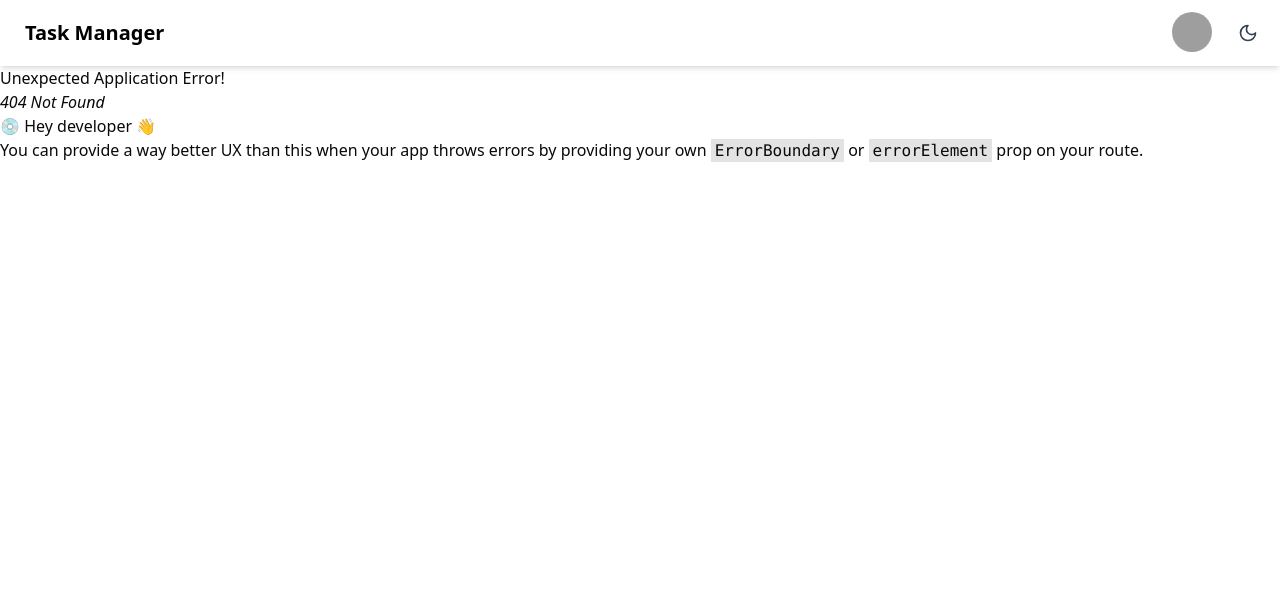
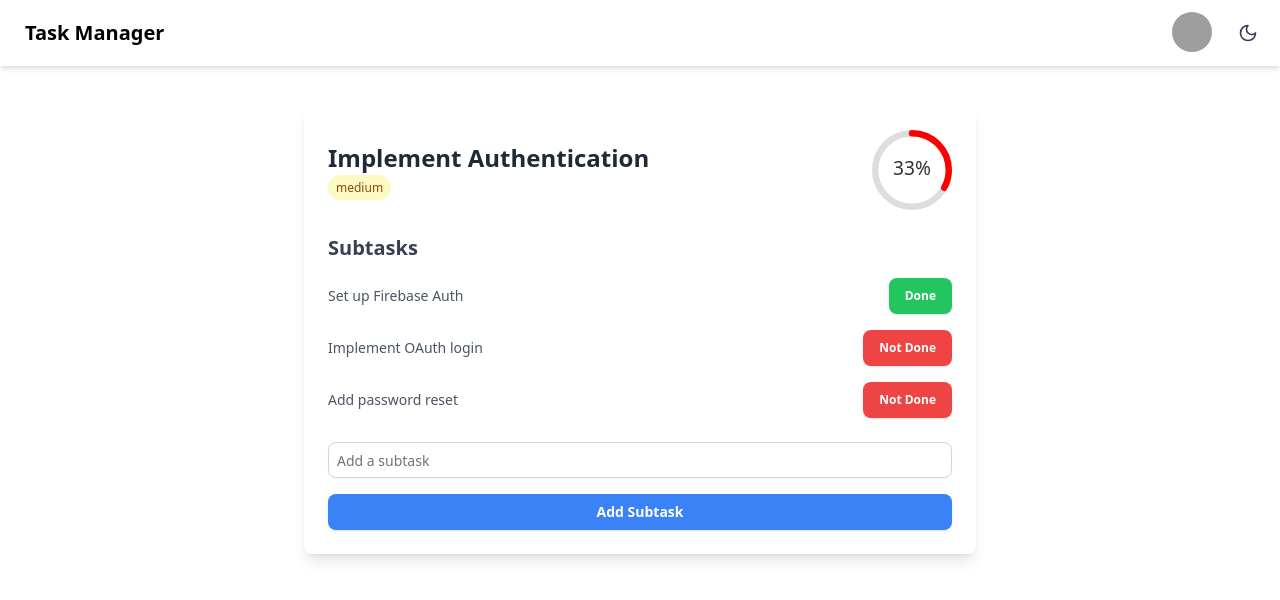
Before and after one commit to jaskamal2724/task-management, a React (Vite) app in the folder client/: page /task in a window 1280 px wide. Before the commit this address had no page. Shown: the top 600 px of the page. Built offline with nearby package versions, Linux system fonts and the light colour scheme; grey boxes are pictures that could not be loaded.

Commit message:
task details page added

```diff
--- /dev/null
+++ b/client/src/components/Task.jsx
@@ -0,0 +1,97 @@
+import { useState } from "react";
+import { Button } from "./ui/button";
+import { Input } from "./ui/input";
+import { Label } from "./ui/label";
+import { CircularProgressbar, buildStyles } from "react-circular-progressbar";
+import "react-circular-progressbar/dist/styles.css";
+
+const TaskDetails = () => {
+  const [task, setTask] = useState({
+    id: 1,
+    title: "Implement Authentication",
+    priority: "medium",
+    subtasks: [
+      { id: "sub1", title: "Set up Firebase Auth", completed: true },
+      { id: "sub2", title: "Implement OAuth login", completed: false },
+      { id: "sub3", title: "Add password reset", completed: false },
+    ],
+  });
+
+  const calculateProgress = () => {
+    const totalSubtasks = task.subtasks.length;
+    const completedSubtasks = task.subtasks.filter((sub) => sub.completed).length;
+    return totalSubtasks > 0 ? Math.round((completedSubtasks / totalSubtasks) * 100) : 0;
+  };
+
+  const toggleSubtaskCompletion = (subtaskId) => {
+    setTask((prevTask) => ({
+      ...prevTask,
+      subtasks: prevTask.subtasks.map((subtask) =>
+        subtask.id === subtaskId ? { ...subtask, completed: !subtask.completed } : subtask
+      ),
+    }));
+  };
+
+  const priorityColors = {
+    high: "bg-red-100 text-red-800",
+    medium: "bg-yellow-100 text-yellow-800",
+    low: "bg-green-100 text-green-800",
+  };
+
+  return (
+    <div className="p-6 max-w-2xl mx-auto mt-10 bg-white text-black rounded-lg shadow-lg">
+      <div className="flex items-center justify-between">
+        <div>
+          <h2 className="text-2xl font-bold text-gray-800">{task.title}</h2>
+          <span className={`text-xs px-2 py-1 mt-2 rounded-full ${priorityColors[task.priority]}`}>
+            {task.priority}
+          </span>
+        </div>
+
+        <div className="w-20 h-20">
+          <CircularProgressbar
+            value={calculateProgress()}
+            text={`${calculateProgress()}%`}
+            styles={buildStyles({
+              textSize: "24px",
+              pathColor: calculateProgress() < 50 ? "red" : "green",
+              textColor: "#333",
+              trailColor: "#ddd",
+            })}
+          />
+        </div>
+      </div>
+
+      <div className="mt-6">
+        <h3 className="text-xl font-semibold text-gray-700">Subtasks</h3>
+        <div className="mt-4 space-y-4">
+          {task.subtasks.map((subtask) => (
+            <div key={subtask.id} className="flex justify-between items-center">
+              <div className="text-sm text-gray-600">{subtask.title}</div>
+              <Button
+                onClick={() => toggleSubtaskCompletion(subtask.id)}
+                className={`px-4 py-2 rounded-lg text-xs font-semibold ${
+                  subtask.completed ? "bg-green-500 text-white" : "bg-red-500 text-white"
+                }`}
+              >
+                {subtask.completed ? "Done" : "Not Done"}
+              </Button>
+            </div>
+          ))}
+        </div>
+      </div>
+
+      <div className="mt-6">
+        <Input
+          placeholder="Add a subtask"
+          className="w-full p-2 border border-gray-300 rounded-lg shadow-sm focus:outline-none focus:ring-2 focus:ring-blue-500"
+        />
+        <Button className="mt-4 w-full bg-blue-500 text-white font-semibold rounded-lg py-2 hover:bg-blue-600">
+          Add Subtask
+        </Button>
+      </div>
+    </div>
+  );
+};
+
+export default TaskDetails;
--- a/client/src/components/Userdashboard.jsx
+++ b/client/src/components/Userdashboard.jsx
@@ -9,9 +9,12 @@ import { Dialog, DialogContent, DialogHeader, DialogTitle, DialogTrigger } from
 import { Plus, CheckCircle, MessageSquarePlus, Flag, ListTodo, Clock, Rocket, Target, Star, BadgeCheck, AlertTriangle, Flame } from "lucide-react"
 import { CircularProgressbar, buildStyles } from "react-circular-progressbar";
 import "react-circular-progressbar/dist/styles.css";
+import { useNavigate } from "react-router-dom"
 
 
 const TaskDashboard = () => {
+
+  const navigate = useNavigate()
 
   const [tasks, setTasks] = useState([
     {
@@ -113,28 +116,32 @@ const TaskDashboard = () => {
     }
   }
 
+  const handlecard = (id) => {
+    navigate(`/task/:${id}`)
+  }
+
   return (
     <div
-      className={`p-6 max-w-4xl mx-auto mt-10 transition-colors duration-300 ${theme === "light" ? "bg-white text-black" : "bg-gray-900 text-white"}`}
+      className={`p-6 max-w-6xl mx-auto mt-10 transition-colors duration-300 ${theme === "light" ? "bg-white text-black" : "bg-gray-900 text-white"}`}
     >
+
       <div className="flex justify-between items-center mb-6">
-
         <div className="flex items-center gap-2">
           <Flag className="h-6 w-6 text-indigo-500" />
-          <h1 className="text-2xl font-bold">Task Dashboard</h1>
+          <h1 className="text-2xl font-bold text-[#fb6f92]">Task Dashboard</h1>
         </div>
 
+
         <div className="flex items-center gap-4">
-
           <Dialog>
             <DialogTrigger asChild>
-              <Button className="flex items-center gap-2">
-                <Plus className="h-4 w-4" /> Add Task
+              <Button className="flex items-center gap-2 bg-[#f0f3bd]">
+                <Plus className="h-4 w-4 text-[#05668d]" />
+                <p className="text-[#05668d]">Add Task</p>
               </Button>
             </DialogTrigger>
 
             <DialogContent className="sm:max-w-[500px] p-6 bg-[#F0F8FF] rounded-2xl shadow-lg border border-[#7dd3fc] absolute top-[45%] left-1/2 transform -translate-x-1/2 transition-all duration-300">
-
               <DialogHeader>
                 <DialogTitle className="text-2xl font-semibold text-[#2563eb] dark:text-[#93c5fd] tracking-wide">
                   📌 Add New Task
@@ -142,7 +149,7 @@ const TaskDashboard = () => {
               </DialogHeader>
 
               <div className="grid gap-6 py-4">
-                {/* Task Title Input */}
+
                 <div className="grid gap-2">
                   <Label htmlFor="task-title" className="text-[#334155] dark:text-[#cbd5e1] font-medium text-lg">
                     Task Title
@@ -156,9 +163,8 @@ const TaskDashboard = () => {
                   />
                 </div>
 
-                {/* Priority Selection */}
+
                 <div className="grid gap-3">
-
                   <Label className="text-[#334155] dark:text-[#cbd5e1] font-medium text-lg text-center">Priority</Label>
 
                   <RadioGroup
@@ -191,7 +197,6 @@ const TaskDashboard = () => {
                 </div>
 
 
-                {/* Create Task Button */}
                 <Button
                   onClick={handleAddTask}
                   className="w-full bg-[#60a5fa] text-white font-bold py-2 rounded-lg shadow-lg transition-all duration-300 hover:bg-[#3b82f6] hover:shadow-md hover:scale-105"
@@ -200,20 +205,21 @@ const TaskDashboard = () => {
                 </Button>
               </div>
             </DialogContent>
-
           </Dialog>
-
         </div>
       </div>
 
-      <div className="grid grid-cols-1 md:grid-cols-2 lg:grid-cols-3 gap-4 mb-8">
+
+      <div className="grid grid-cols-3 gap-20">
+
+        <div className="col-span-1 space-y-6">
           <Card>
             <CardHeader className="pb-2">
               <CardTitle className="text-sm font-medium">
                 <div className="p-2 rounded-lg bg-purple-100 w-[40px]">
                   <ListTodo className="text-purple-500 h-5 w-5" />
                 </div>
-              Total Tasks
+                <p className="mt-2">Total Tasks</p>
               </CardTitle>
             </CardHeader>
             <CardContent>
@@ -227,7 +233,7 @@ const TaskDashboard = () => {
                 <div className="p-2 rounded-lg bg-blue-100 w-[40px]">
                   <Clock className="text-blue-500 h-5 w-5" />
                 </div>
-              In Progress
+                <p className="mt-2">In Progress</p>
               </CardTitle>
             </CardHeader>
             <CardContent>
@@ -241,7 +247,7 @@ const TaskDashboard = () => {
                 <div className="p-2 rounded-lg bg-green-100 w-[40px]">
                   <CheckCircle className="text-green-500 h-5 w-5" />
                 </div>
-              Completed
+                <p className="mt-2">Completed</p>
               </CardTitle>
             </CardHeader>
             <CardContent>
@@ -250,12 +256,15 @@ const TaskDashboard = () => {
           </Card>
         </div>
 
-      <div className="grid grid-cols-1 md:grid-cols-2 lg:grid-cols-2 gap-4">
+
+        <div className="col-span-2 grid grid-cols-1 md:grid-cols-1 md:w-[400px] lg:grid-cols-2 lg:w-[700px] gap-6">
           {tasks.map((task) => (
-          <Card key={task.id} className="w-full shadow-lg border border-gray-300 hover:shadow-xl transition-all">
+            <button key={task.id} onClick={() => handlecard(task.id)}>
+              <Card className="w-full shadow-lg border border-gray-300 hover:shadow-xl transition-all">
                 <CardContent className="pt-6">
                   <div className="flex items-center justify-between">
-                <div className="flex items-center gap-4">
+
+                    <div className="flex gap-4">
                       {statusIcons[task.priority]}
                       <div>
                         <h3 className="font-medium text-gray-800 dark:text-white">{task.title}</h3>
@@ -265,7 +274,6 @@ const TaskDashboard = () => {
                       </div>
                     </div>
 
-                {/* Circular Progress Bar */}
                     <div className="w-14 h-14">
                       <CircularProgressbar
                         value={calculateProgress(task)}
@@ -278,14 +286,17 @@ const TaskDashboard = () => {
                         })}
                       />
                     </div>
+
                   </div>
                 </CardContent>
               </Card>
+            </button>
           ))}
         </div>
 
+      </div>
+    </div>
 
-    </div>
   )
 }
 
--- a/client/src/main.jsx
+++ b/client/src/main.jsx
@@ -7,6 +7,8 @@ import SignUpForm from './components/SignupForm'
 import SignIn from './components/Signin'
 import Navbar from './components/Navbar'
 import Userdashboard from './components/Userdashboard'
+import Task from './components/Task'
+
 
 const router = createBrowserRouter([
   {
@@ -24,6 +26,10 @@ const router = createBrowserRouter([
   {
     path:"/dashboard",
     element:<Userdashboard/>
+  },
+  {
+    path:"/task/*",
+    element:<Task/>
   }
 ])
 createRoot(document.getElementById('root')).render(
```
Lines whose indentation alone changed are shown as unchanged.
